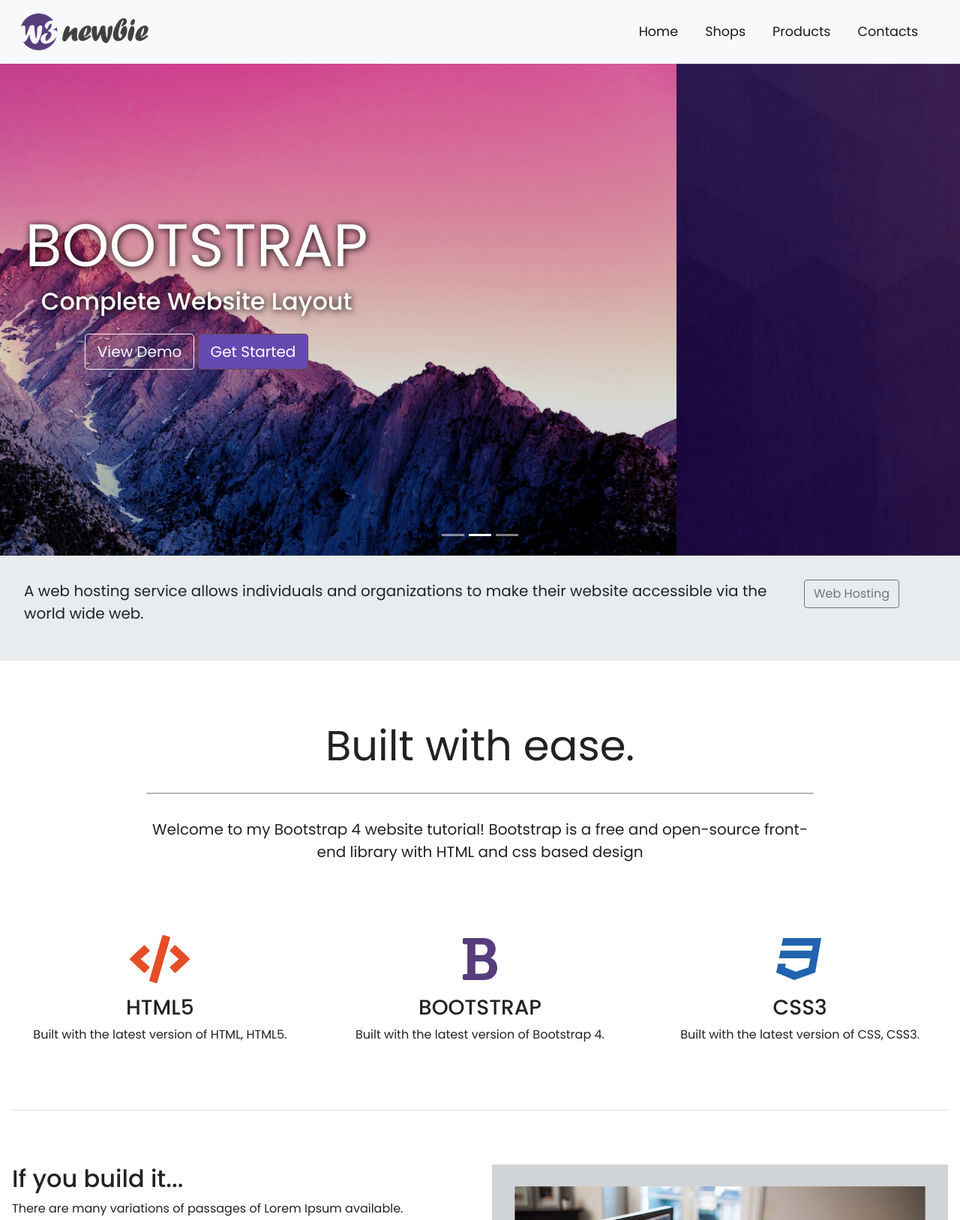
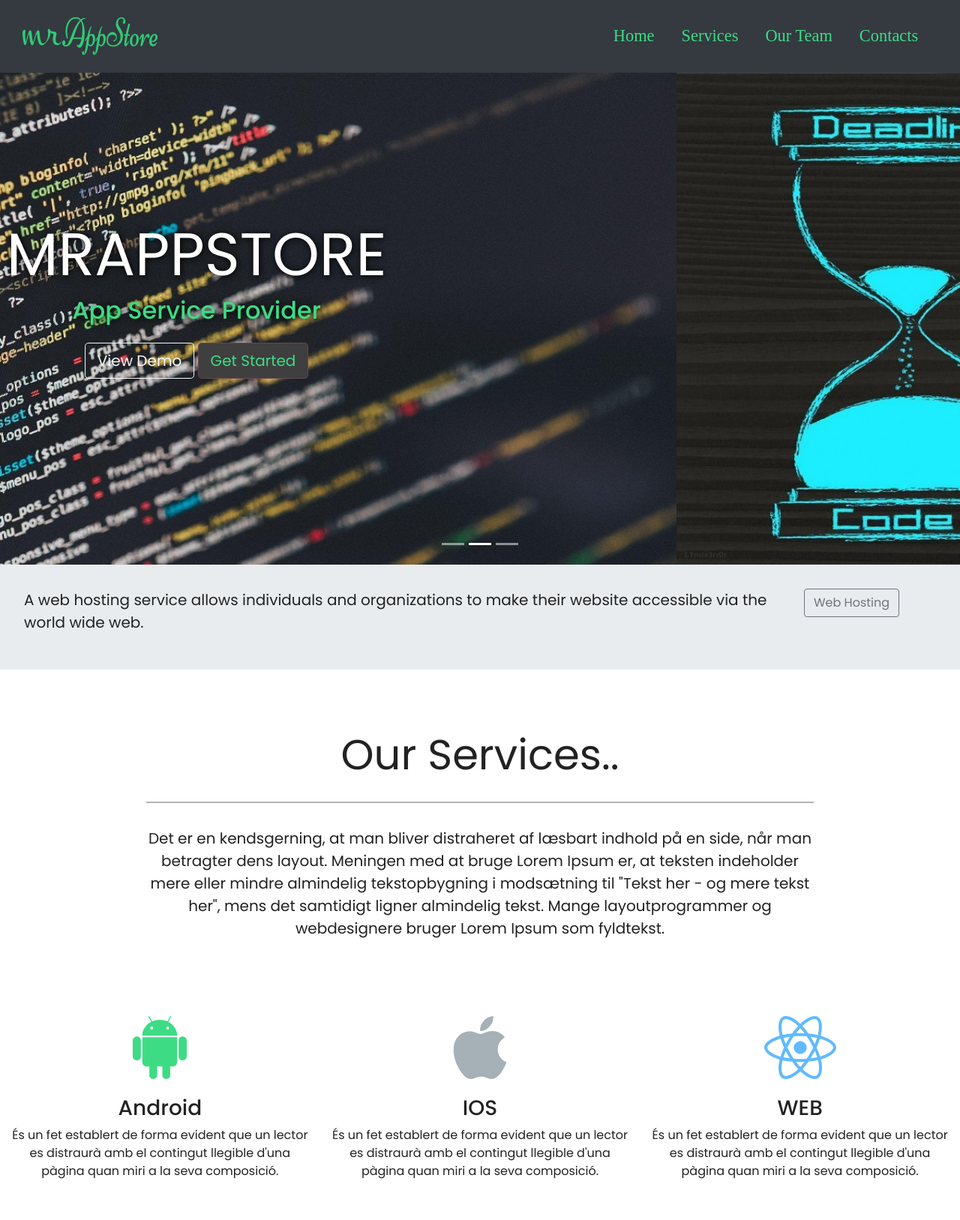
Before and after one commit to smrahman0009/landing_page_1, a plain HTML site: page index.html in a window 1280 px wide. Shown: the top 1627 px of the page at 75% size. Drawn offline with nearby package versions, Linux system fonts and the light colour scheme.

Commit message:
navbar change

```diff
--- a/index.html
+++ b/index.html
@@ -3,7 +3,7 @@
 <head>
 	<meta charset="utf-8">
 	<meta name="viewport" content="width=device-width, initial-scale=1">
-	<title>Complete Bootstrap 4 Website Layout</title>
+	<title>mrappstore</title>
 	<link rel="stylesheet" href="https://maxcdn.bootstrapcdn.com/bootstrap/4.0.0/css/bootstrap.min.css">
 	<script src="https://ajax.googleapis.com/ajax/libs/jquery/3.3.1/jquery.min.js"></script>
 	<script src="https://cdnjs.cloudflare.com/ajax/libs/popper.js/1.12.9/umd/popper.min.js"></script>
@@ -15,10 +15,10 @@
 <body>
 
 <!-- Navigation -->
-<nav class="navbar navbar-expand-md navbar-light bg-light sticky-top">
+<nav class="navbar navbar-expand-md navbar-dark bg-dark sticky-top">
 	<div class="container-fluid">
 		<a class="navbar-brand" href="#">
-			<img src="img/logo.png">
+			<img src="img/mrAppStoreLogo.png">
 		</a>
 		<button class="navbar-toggler" type="button" data-toggle="collapse" data-target="#navbarResponsive">
 			<span class="navbar-toggler-icon"></span>
@@ -31,17 +31,17 @@
 					</a>
 				</li>
 				<li class="nav-item active">
-					<a class="nav-link" href="#">
-						Shops
+					<a class="nav-link" href="#services">
+						Services
 					</a>
 				</li>
 				<li class="nav-item active">
-					<a class="nav-link" href="#">
-						Products
+					<a class="nav-link" href="#team">
+						Our Team
 					</a>
 				</li>
 				<li class="nav-item active">
-					<a class="nav-link" href="#">
+					<a class="nav-link" href="#contact">
 						Contacts
 					</a>
 				</li>
@@ -61,10 +61,10 @@
 	</ul>
 	<div class="carousel-inner">
 		<div class="carousel-item active">
-			<img src="img/background.png" alt="">
+			<img src="img/slide_show_3.jpg" alt="">
 			<div class="carousel-caption">
-				<h1 class="display-2">Bootstrap</h1>
-				<h3>Complete Website Layout</h3>
+				<h1 class="display-2">mrAppStore</h1>
+				<h3 class="mr-store-header">App Service Provider</h3>
 				<button type="button" class="btn btn-outline-light btn-lg">
 					View Demo
 				</button>
@@ -72,10 +72,10 @@
 			</div>
 		</div>
 		<div class="carousel-item">
-			<img src="img/background2.png" alt="">
+			<img src="img/slide_show_2.jpg" alt="">
 		</div>
 		<div class="carousel-item">
-			<img src="img/background3.png" alt="">
+			<img src="img/slide_show_4.jpeg" alt="">
 		</div>
 	</div>
 </div>
@@ -99,18 +99,18 @@
 	</div>
 </div>
 <!--- Welcome Section -->
+<a id="services"/>
 <div class="container-fluid padding">
 	<div class="row welcome text-center">
 		<div class="col-12">
 			<h1 class="display-4">
-				Built with ease.
+				Our Services..
 			</h1>
 		</div>
 		<hr>
 		<div class="col-12">
 			<p class="lead">
-				Welcome to my Bootstrap 4 website tutorial!
-				Bootstrap is a free and open-source front-end library with HTML and css based design
+				Det er en kendsgerning, at man bliver distraheret af læsbart indhold på en side, når man betragter dens layout. Meningen med at bruge Lorem Ipsum er, at teksten indeholder mere eller mindre almindelig tekstopbygning i modsætning til "Tekst her - og mere tekst her", mens det samtidigt ligner almindelig tekst. Mange layoutprogrammer og webdesignere bruger Lorem Ipsum som fyldtekst.
 			</p>
 		</div>
 	</div>
@@ -119,27 +119,24 @@
 <div class="container-fluid padding">
 	<div class="row text-center padding">
 		<div class="col-xs-12 col-sm-6 col-md-4">
-			<i class="fas fa-code">
-			</i>
-			<h3>HTML5</h3>
+			<i class="fab fa-android"></i>
+			<h3>Android</h3>
 			<p>
-				Built with the latest version of HTML, HTML5.
+				És un fet establert de forma evident que un lector es distraurà amb el contingut llegible d'una pàgina quan miri a la seva composició.
 			</p>
 		</div>
 		<div class="col-xs-12 col-sm-6 col-md-4">
-			<i class="fas fa-bold">
-			</i>
-			<h3>BOOTSTRAP</h3>
+			<i class="fab fa-apple"></i>
+			<h3>IOS</h3>
 			<p>
-				Built with the latest version of Bootstrap 4.
+				És un fet establert de forma evident que un lector es distraurà amb el contingut llegible d'una pàgina quan miri a la seva composició.
 			</p>
 		</div>
 		<div class="col-xs-12 col-sm-6 col-md-4">
-			<i class="fab fa-css3">
-			</i>
-			<h3>CSS3</h3>
+			<i class="fab fa-react"></i>
+			<h3>WEB</h3>
 			<p>
-				Built with the latest version of CSS, CSS3.
+				És un fet establert de forma evident que un lector es distraurà amb el contingut llegible d'una pàgina quan miri a la seva composició.
 			</p>
 		</div>
 	</div>
@@ -183,7 +180,7 @@
 </figure>
 
 <!--- Emoji Section -->
-<button class="fun" data-toggle="collapse" data-target="#emoji">
+<!-- <button class="fun" data-toggle="collapse" data-target="#emoji">
 	Click for fun
 </button>
 <div id="emoji" class="collapse">
@@ -196,9 +193,10 @@
 			</div>
 		</div>
 	</div>
-</div>
+</div> -->
 
 <!--- Meet the team -->
+<a id="team"/>
 <div class="container-fluid padding">
 	<div class="row welcome text-center">
 		<div class="col-12">
@@ -301,12 +299,12 @@
 </div>
 
 <!--- Footer -->
-
-<footer>
+<a id="contact"/>
+<footer class="footer">
 	<div class="container-fluid padding">
 		<div class="row text-center">
 			<div class="col-md-4">
-				<img src="img/w3newbie.png" alt="">
+				<img src="img/mrAppStoreLogo.png" alt="">
 				<hr class="light">
 				<p>555-555-5555</p>
 				<p>email@gmail.com</p>
@@ -315,7 +313,7 @@
 			</div>
 			<div class="col-md-4">
 				<hr class="light">
-				<h5>Our Hours</h5>
+				<h5 class="mr-store-header">Our Hours</h5>
 				<hr class="light">
 				<p>Monday: 9am - 5pm</p>
 				<p>Saturday: 10am - 4pm</p>
@@ -323,16 +321,16 @@
 			</div>
 			<div class="col-md-4">
 				<hr class="light">
-				<h5>Our Hours</h5>
+				<h5 class="mr-store-header">More Info</h5>
 				<hr class="light">
-				<p>100 Street Name</p>
-				<p>City, State, 00000</p>
-				<p>100 Street Name</p>
-				<p>City, State, 00000</p>
+				<p>Lorem ipsum dolor sit amet.</p>
+				<p>Consectetur eit, 0000</p>
+				<p>Morbi faucibus dui.</p>
+				<p>Consectetur adipiscing elit.</p>
 			</div>
 			<div class="col-12">
 				<hr class="light-footer">
-				<h5>&copy; w3newbie.com</h5>
+				<h5>&copy; mrappstore.com</h5>
 			</div>
 		</div>
 	</div>
--- a/style.css
+++ b/style.css
@@ -9,6 +9,7 @@
 
 .navbar{
   padding: .8rem;
+  background-color: #3f3f3f;
 }
 
 .navbar-nav li{
@@ -16,7 +17,9 @@
 }
 
 .nav-link{
-  font-size: 1.1rem !important;
+  font-size: 1.4rem !important;
+  font-family: aria;
+  color: #3ddc84 !important;
 }
 
 .carousel-inner img{
@@ -41,11 +44,12 @@
   padding-bottom: 1rem;
 }
 .btn-primary{
-  background-color: #6648b1;
+  background-color: #3f3f3f;
+  color: #3ddc84;
   border: 1px solid #664851;
 }
 .btn-primary:hover{
-  background-color: #563d71;
+  background-color: #3ddc84;
   border: 1px solid #563d71;
 }
 .jumbotron{
@@ -69,17 +73,18 @@
   margin-top: .3rem;
   margin-bottom: 1rem;
 }
-.fa-code{
-  color:#e54d26;
+
+.fa-android{
+  color: #3ddc84;
 }
-.fa-bold{
-  color:#563d7c;
+.fa-apple{
+  color: #a6b1b7;
 }
-.fa-css3{
-  color: #2163af;
+.fa-react{
+  color: #61bafd;
 }
-.fa-code, .fa-bold, .fa-css3{
-  font-size: 4em;
+.fa-android, .fa-apple, .fa-react{
+  font-size: 6rem;
   margin: 1rem;
 }
 .fun{
@@ -122,7 +127,7 @@
 .fa-youtube:hover{
   color: #d5d5d5;
 }
-footer{
+.footer{
   background-color: #3f3f3f;
   color: #d5d5d5;
   padding-top: 2rem;
@@ -194,7 +199,9 @@
     padding: 1rem;
 }
 
-
+.mr-store-header{
+  color: #3ddc84;
+}
 
 
 
```
Also changed, not shown: img/mrAppStoreLogo.png (added), img/slide_show_1.png (added), img/slide_show_2.jpg (added), img/slide_show_3.jpg (added), img/slide_show_4.jpeg (added).
